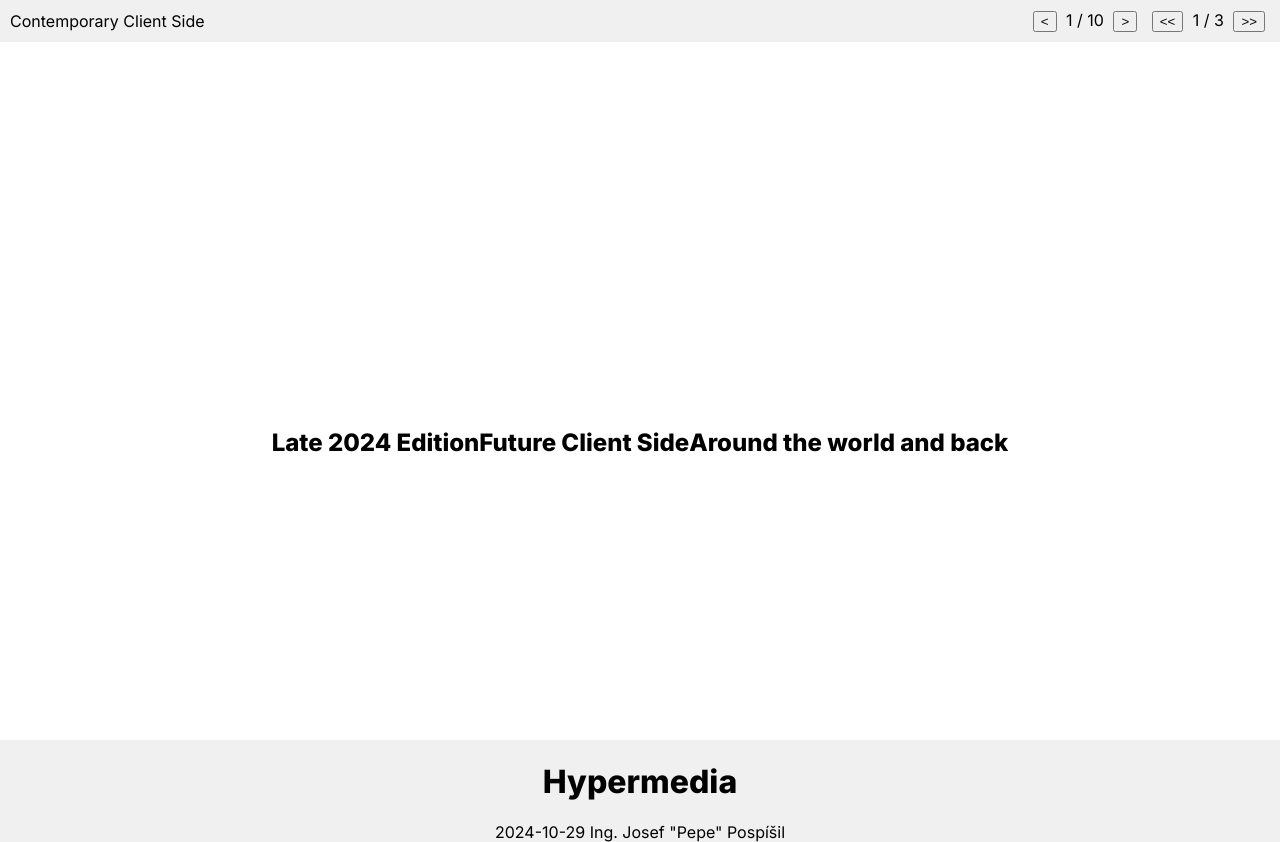
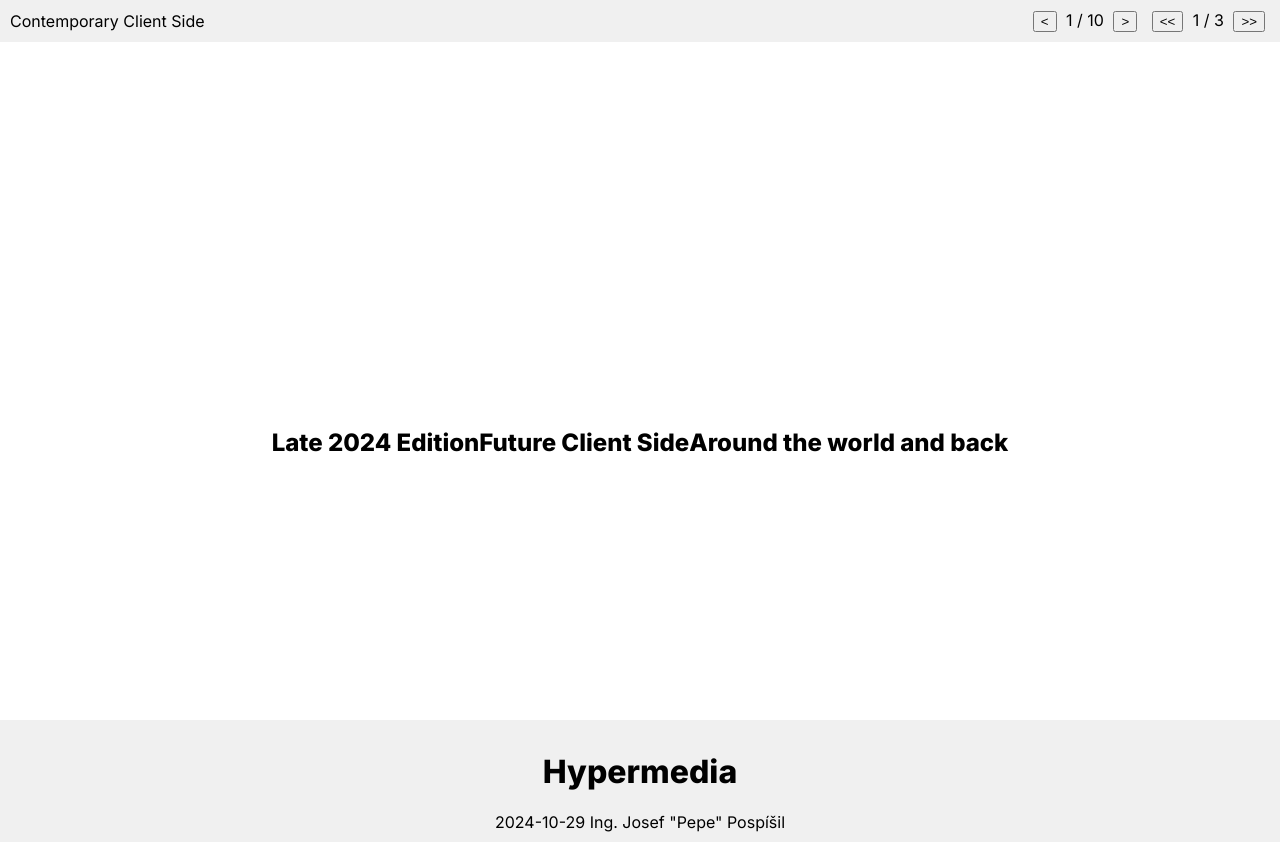
Before and after one commit to dawitbh/dawu, a plain HTML site: page index.html in a window 1280 px wide. Drawn offline with Linux system fonts and the light colour scheme.

Commit message:
Update main.css

```diff
--- a/main.css
+++ b/main.css
@@ -29,14 +29,16 @@ section {
     height: 100%;
     top: 0;
     left: 0;
+    display: flex; /* Changed from display: none; */
     justify-content: center;
     align-items: center;
+    text-align: center; /* Center text */
     opacity: 0;
     transition: opacity 0.5s ease;
 }
 
 section.active {
-    display: flex;
+    display: flex; /* Remain as flex */
     opacity: 1;
 }
 
@@ -47,4 +49,5 @@ footer {
     width: 100%;
     text-align: center;
     background-color: #f0f0f0;
+    padding: 10px 0; /* Add some padding for footer */
 }
```
